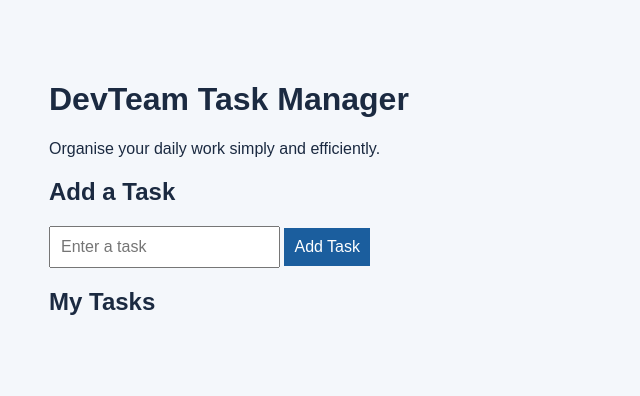
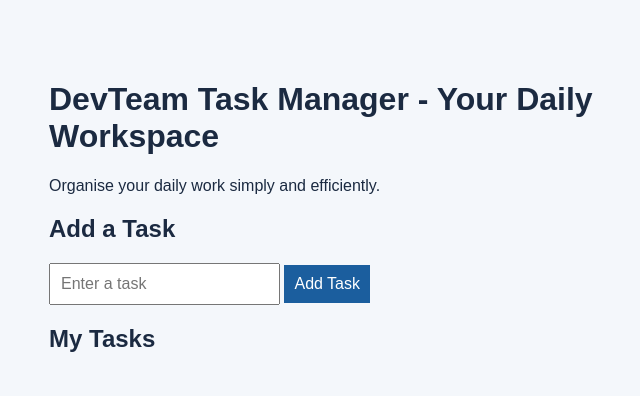
Before and after one commit to agijarun5-web/Dev-Team--task-manager, a plain HTML site: page index.html in a window 1280 px wide. Shown: the whole page, without its empty margins (241-881 px from the left). Drawn offline with Linux system fonts and the light colour scheme.

Commit message:
feat: improve application heading

```diff
--- a/index.html
+++ b/index.html
@@ -28,7 +28,7 @@
 </style>
 </head>
 <body>
-  <h1>DevTeam Task Manager</h1>
+  <h1>DevTeam Task Manager - Your Daily Workspace</h1>
   <p>Organise your daily work simply and efficiently.</p>
 
   <h2>Add a Task</h2>
```
